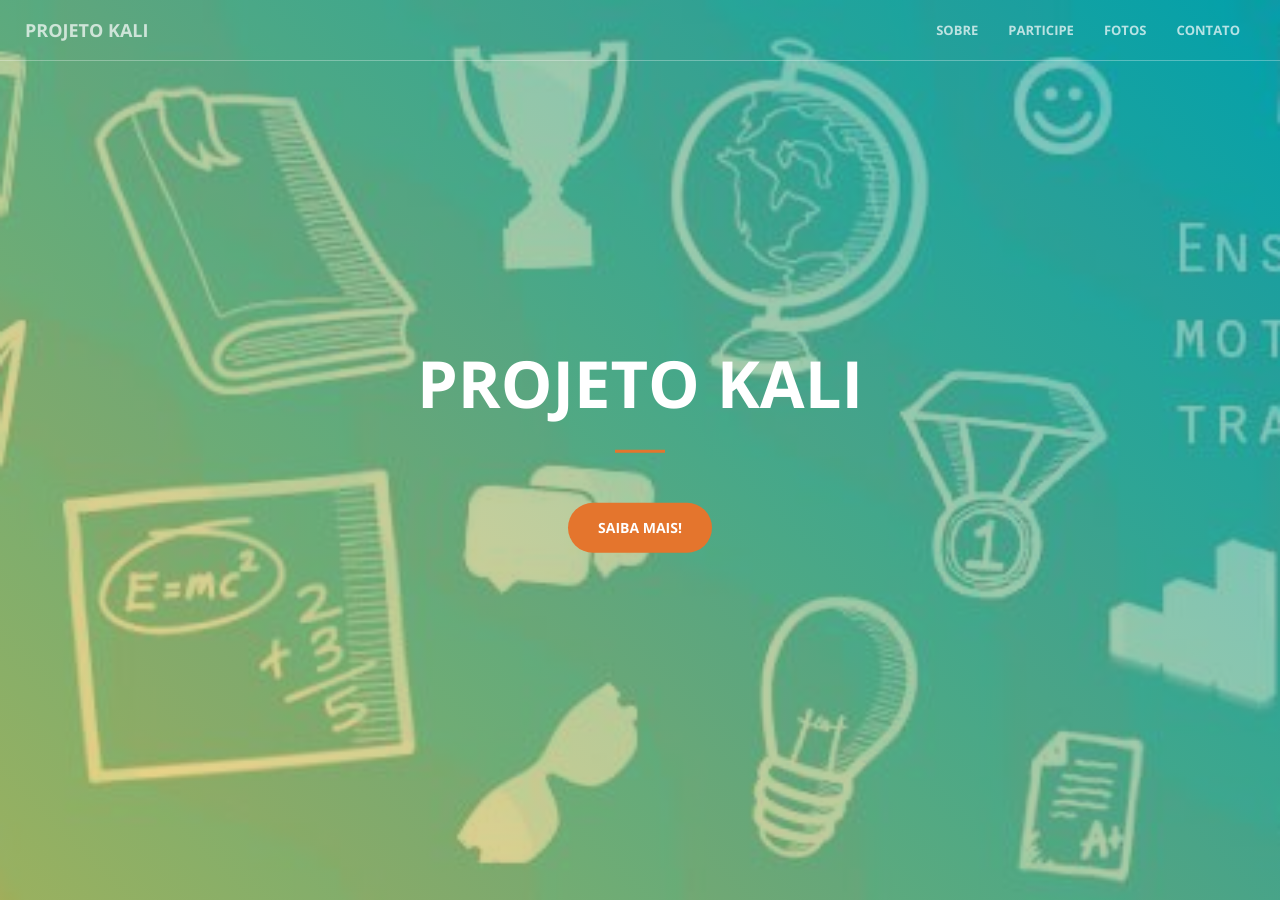
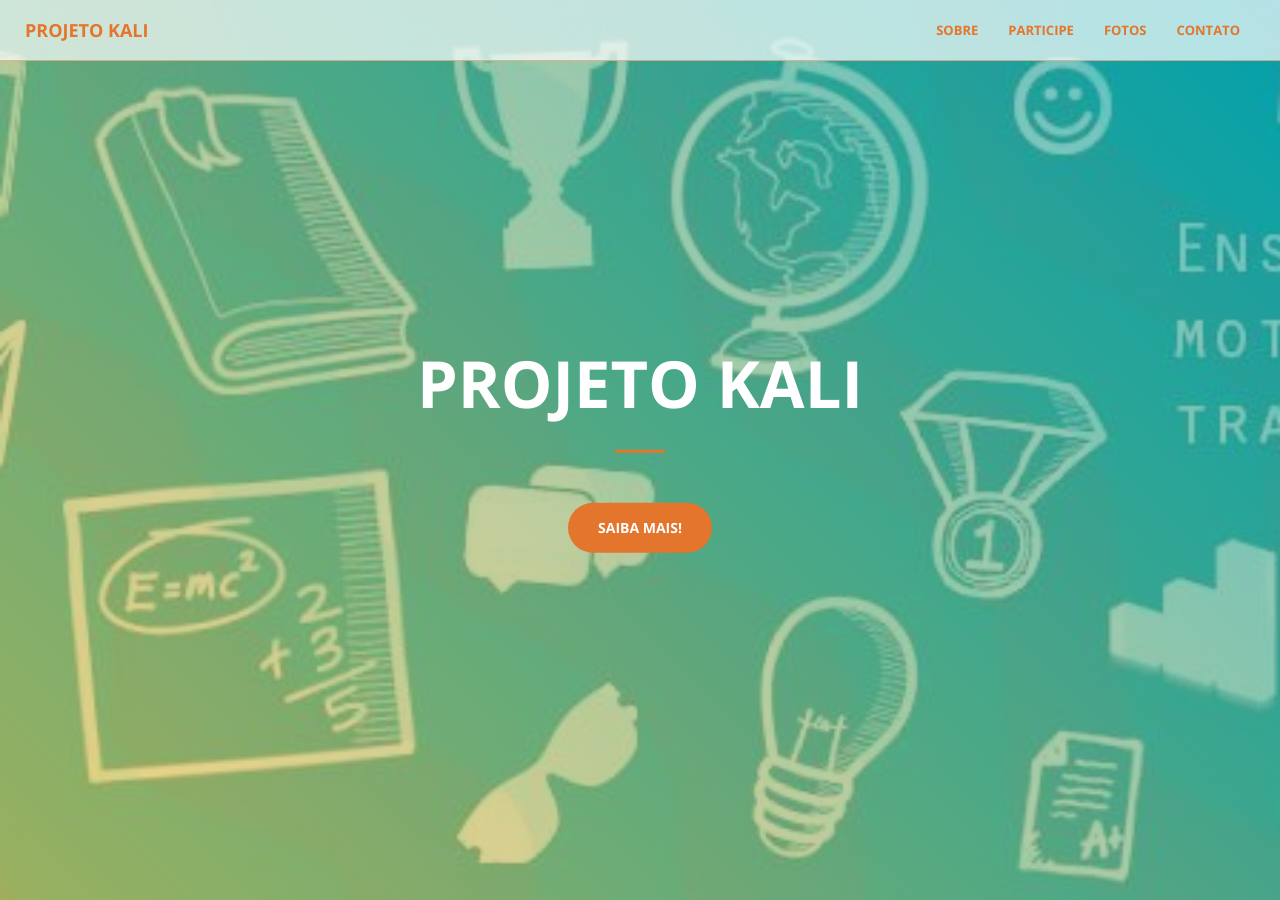
Before and after one commit to projetokali/projetokali.github.io, a Jekyll site: the page built from index.html, in a window 1280 px wide and 900 px high. Built offline with Jekyll 4.4.1, drawn with Linux system fonts in a browser that asks for light colours.

Commit message:
Modifica cores navbar, tira transparencia total

```diff
--- a/_sass/_base.scss
+++ b/_sass/_base.scss
@@ -85,7 +85,7 @@ aside {
 // Navigation
 
 .navbar-default {
-    background-color: white;
+    background-color: rgba(white, .7);
     border-color: rgba($theme-dark, .5);
     @include sans-serif-font;
     @include transition-all;
@@ -124,39 +124,10 @@ aside {
         }
     }
     @media (min-width: 768px) {
-        background-color: transparent;
-        border-color: rgba(white, .3);
-        .navbar-header .navbar-brand {
-            color: rgba(white, .7);
-            &:hover,
-            &:focus {
-                color: white;
-            }
-        }
-        .nav > li > a,
-        .nav > li > a:focus {
-            color: rgba(white, .7);
-            &:hover {
-                color: white;
-            }
-        }
         &.affix {
             background-color: white;
-            border-color: rgba($theme-dark, .5);
             .navbar-header .navbar-brand {
-                color: $theme-primary;
                 font-size: 14px;
-                &:hover,
-                &:focus {
-                    color: darken($theme-primary, 10%);
-                }
-            }
-            .nav > li > a,
-            .nav > li > a:focus {
-                color: $theme-dark;
-                &:hover {
-                    color: $theme-primary;
-                }
             }
         }
     }
```
